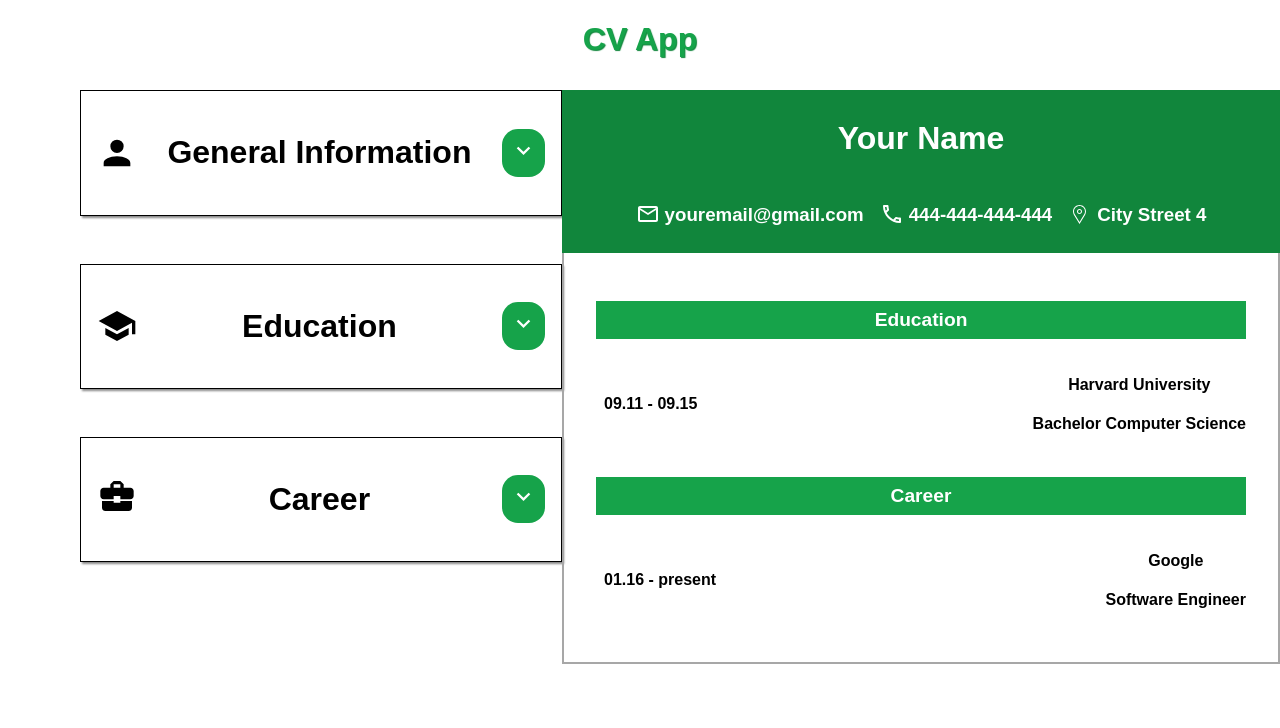
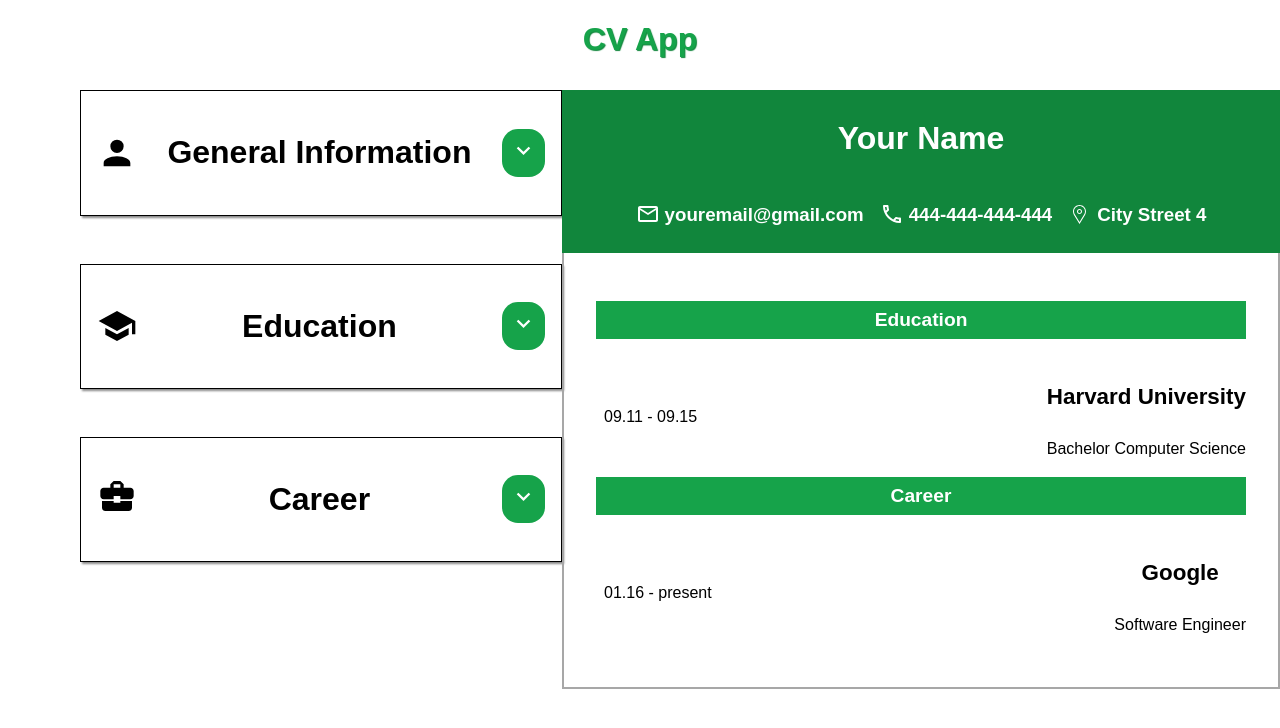
Before and after one commit to Rel1able/CV-Application, a React (Vite) app: page / in a window 1280 px wide. Shown: the top 728 px of the page. Built offline with nearby package versions, Linux system fonts and the light colour scheme.

Commit message:
changed font weight for dates, company and school names

```diff
--- a/src/components/EduDisplayComponent.jsx
+++ b/src/components/EduDisplayComponent.jsx
@@ -6,10 +6,10 @@ export default function EduDisplayComponent({ schoolName, titleOfStudy, startDat
             <h2 className="section-name">Education</h2>
 
             <div className="edu-line1">
-                <h4>{startDate} - {endDate}</h4>
+                <h4 className="date">{startDate} - {endDate}</h4>
                 <div>
-                    <h4>{schoolName}</h4>
-                <h4>{titleOfStudy}</h4>
+                    <h4 className="school-name">{schoolName}</h4>
+                    <h4 className="title-of-study">{titleOfStudy}</h4>
                 </div>
 
             </div>
--- a/src/components/ProfExpDisplay.jsx
+++ b/src/components/ProfExpDisplay.jsx
@@ -5,10 +5,10 @@ export default function ProfExpDisplayComponent({company, jobTitle, profStartDat
         <div className="profexp-display">
             <h2 className="section-name">Career</h2>
             <div className="profExp-line">
-                <h4>{profStartDate} - {profEndDate}</h4>
+                <h4 className="date">{profStartDate} - {profEndDate}</h4>
                 <div>
-                    <h4>{company}</h4>
-                    <h4>{jobTitle}</h4>
+                    <h4 className="company-name">{company}</h4>
+                    <h4 className="job-title">{jobTitle}</h4>
                 </div>
             </div>
 
--- a/src/index.css
+++ b/src/index.css
@@ -14,7 +14,7 @@ body{
 }
 
 *{
-    font-family: Arial, sans-serif;
+    font-family:  Arial, sans-serif;
 }
 
 input{
@@ -107,3 +107,13 @@ button:hover{
     height: 2.5rem;
     margin: auto;
 }
+
+.school-name, .company-name{
+    font-size: 1.4rem;
+
+}
+
+
+.job-title, .title-of-study, .date{
+    font-weight: normal;
+}
```
Also changed, not shown: src/styles/edu.css (line endings or trailing spaces).
